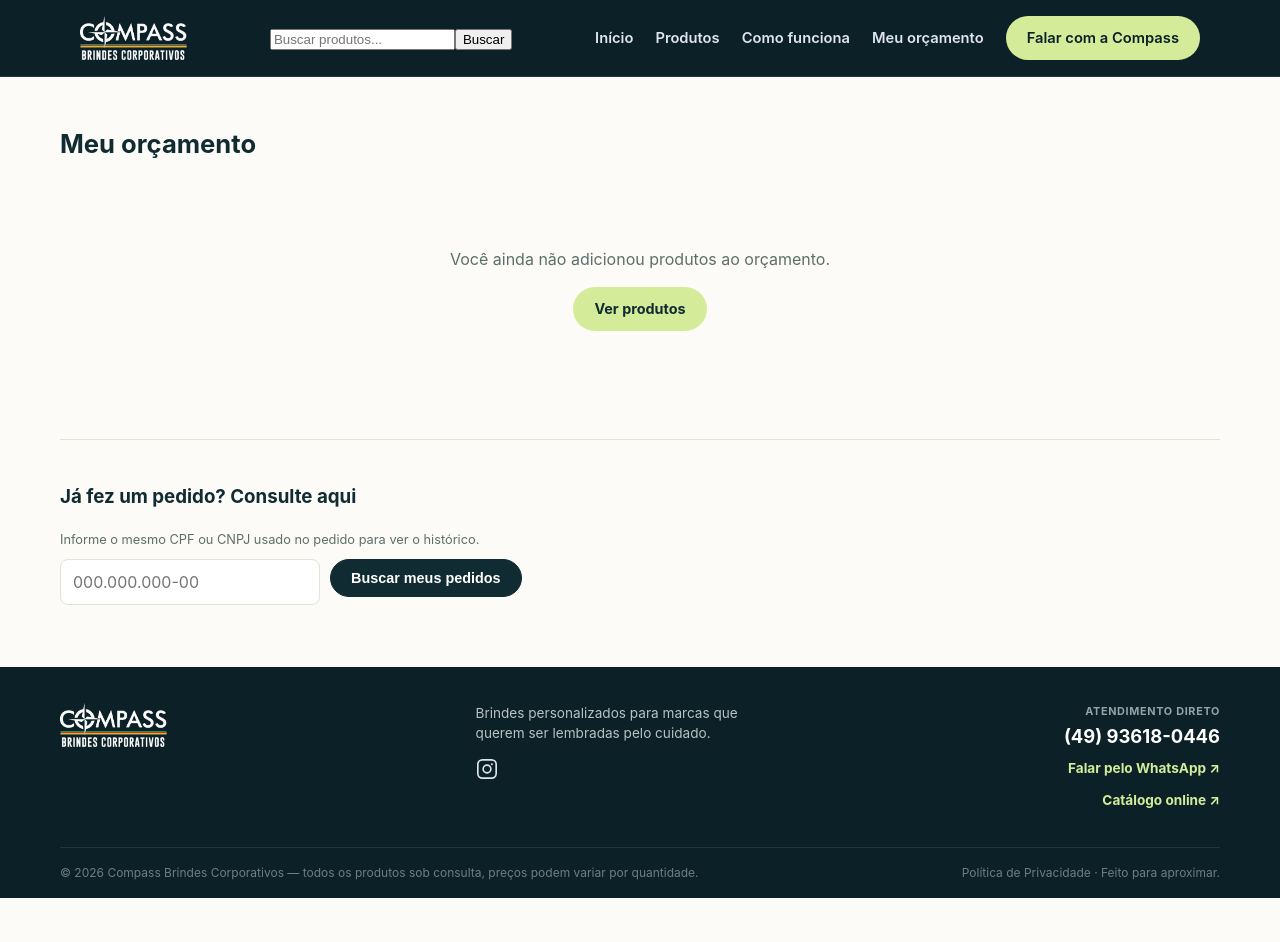
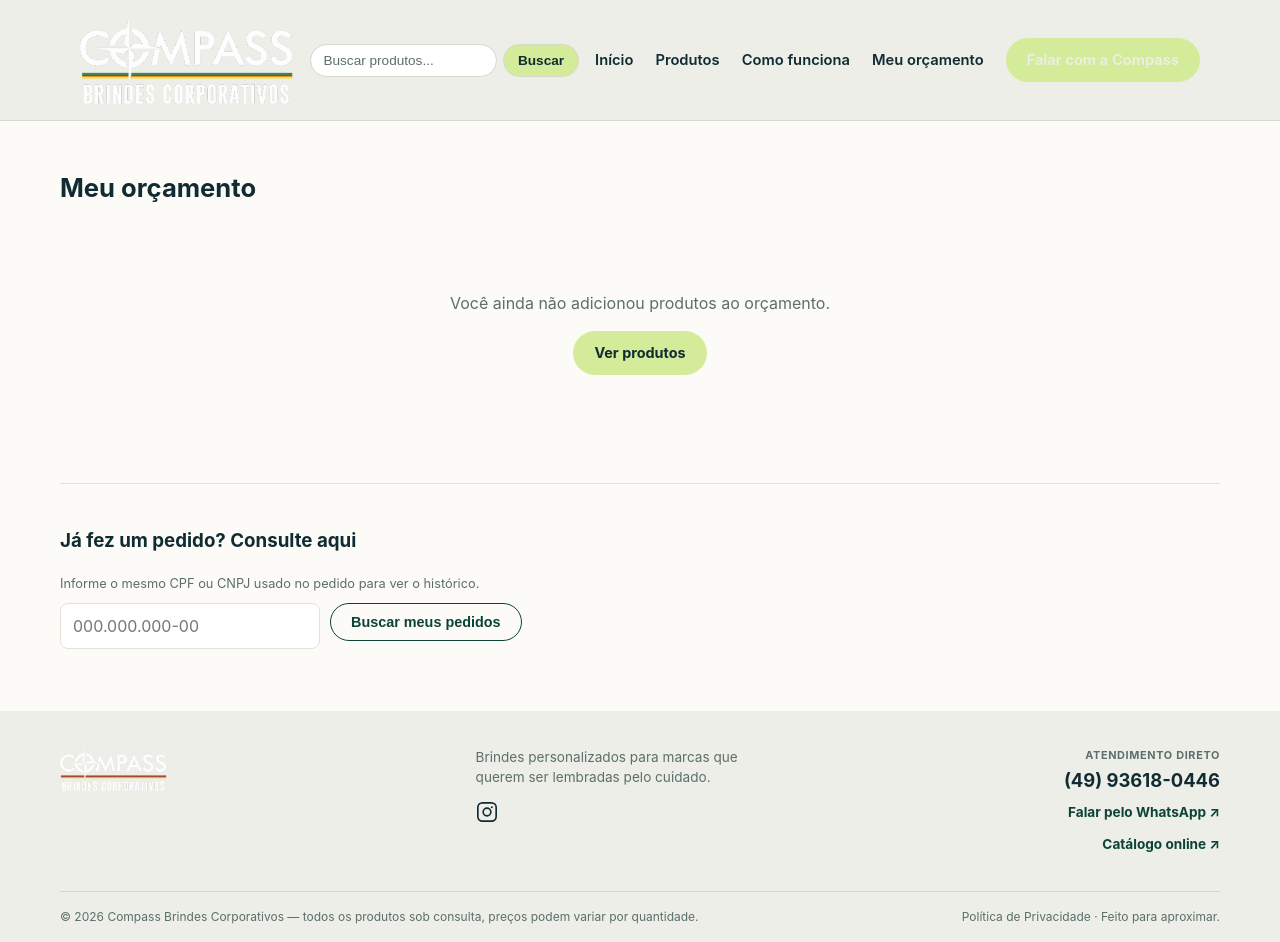
Before and after one commit to compassbrindes-stack/compass-brindes, a Next.js app: page /orcamento in a window 1280 px wide. Before the commit the page ends 898 px from the top, so only its background shows below. Built offline with nearby package versions, Linux system fonts and the light colour scheme.

Commit message:
Update globals.css

```diff
--- a/app/globals.css
+++ b/app/globals.css
@@ -9,12 +9,14 @@
   --radius: 14px;
   --max-width: 1160px;
 
-  --color-dark: #0b2027;
-  --color-dark-2: #102b32;
+  --color-dark: #eceee7;
+  --color-dark-2: #e1e4db;
   --color-accent: #d4ec9a;
   --color-accent-text: #102b32;
   --color-sage: #b9c9a8;
   --color-card-dark: #0f2a30;
+  --color-on-light: #102b32;
+  --color-on-light-muted: #5c6f6a;
 }
 
 * {
@@ -47,7 +49,7 @@ a {
 
 .site-header {
   background: var(--color-dark);
-  border-bottom: 1px solid #1c3941;
+  border-bottom: 1px solid #d5d8cd;
   position: sticky;
   top: 0;
   z-index: 20;
@@ -67,7 +69,7 @@ a {
 .logo {
   font-weight: 800;
   font-size: 1.15rem;
-  color: #ffffff;
+  color: var(--color-on-light);
   letter-spacing: 0.01em;
   display: flex;
   flex-direction: column;
@@ -75,12 +77,12 @@ a {
 }
 
 .logo span {
-  color: var(--color-accent);
+  color: var(--color-primary-dark);
   font-weight: 600;
   font-size: 0.62rem;
   text-transform: uppercase;
   letter-spacing: 0.08em;
-  border-top: 2px solid var(--color-accent);
+  border-top: 2px solid var(--color-primary-dark);
   margin-top: 3px;
   padding-top: 2px;
 }
@@ -95,11 +97,11 @@ a {
 .main-nav a {
   font-size: 0.92rem;
   font-weight: 600;
-  color: #dfe4ee;
+  color: var(--color-on-light);
 }
 
 .main-nav a:hover {
-  color: var(--color-accent);
+  color: var(--color-primary-dark);
 }
 
 .main-nav .btn {
@@ -128,28 +130,28 @@ a {
 }
 
 .btn-outline {
-  border-color: var(--color-dark-2);
-  color: #ffffff;
-  background: var(--color-dark-2);
+  border-color: var(--color-primary-dark);
+  color: var(--color-primary-dark);
+  background: transparent;
 }
 
 .btn-outline:hover {
-  border-color: var(--color-accent);
-  color: var(--color-accent);
-  background: var(--color-dark);
+  border-color: var(--color-primary-dark);
+  color: #ffffff;
+  background: var(--color-primary-dark);
 }
 
 .hero {
   padding: 72px 0 64px;
   background: var(--color-dark);
-  color: #ffffff;
+  color: var(--color-on-light);
 }
 
 .hero-eyebrow {
   display: flex;
   align-items: center;
   gap: 8px;
-  color: #dfe4ee;
+  color: var(--color-on-light-muted);
   font-weight: 700;
   font-size: 0.78rem;
   letter-spacing: 0.08em;
@@ -175,12 +177,12 @@ a {
 }
 
 .hero h1 em {
-  color: var(--color-accent);
+  color: var(--color-primary-dark);
   font-style: italic;
 }
 
 .hero p {
-  color: #b7c2c5;
+  color: var(--color-on-light-muted);
   max-width: 560px;
   margin: 0 0 24px;
 }
@@ -192,12 +194,24 @@ a {
   margin-bottom: 22px;
 }
 
+.hero-banner {
+  margin: -72px 0 40px;
+}
+
+.hero-banner img {
+  width: 100%;
+  display: block;
+  border-radius: 0 0 var(--radius) var(--radius);
+  object-fit: cover;
+  max-height: 420px;
+}
+
 .hero-stats {
   display: flex;
   gap: 24px;
   flex-wrap: wrap;
   font-size: 0.85rem;
-  color: #93a3a8;
+  color: var(--color-on-light-muted);
   font-weight: 600;
 }
 
@@ -275,8 +289,8 @@ a {
 
 .category-card:nth-child(4n) {
   background: var(--color-dark-2);
-  color: #ffffff;
-  border-color: transparent;
+  color: var(--color-on-light);
+  border-color: #d5d8cd;
 }
 
 .category-card__arrow {
@@ -285,7 +299,7 @@ a {
 }
 
 .category-card:nth-child(4n) .category-card__arrow {
-  color: var(--color-accent);
+  color: var(--color-primary-dark);
 }
 
 .product-grid {
@@ -450,7 +464,7 @@ a {
 .cta-final {
   background: var(--color-dark-2);
   padding: 56px 0;
-  color: #ffffff;
+  color: var(--color-on-light);
 }
 
 .cta-final__inner {
@@ -468,7 +482,7 @@ a {
 }
 
 .cta-final h2.accent {
-  color: var(--color-accent);
+  color: var(--color-primary-dark);
   font-style: italic;
   margin-top: 4px;
 }
@@ -478,7 +492,7 @@ a {
   margin-top: 0;
   padding: 0;
   background: var(--color-dark);
-  color: #b7c2c5;
+  color: var(--color-on-light-muted);
 }
 
 .site-footer__top {
@@ -495,7 +509,7 @@ a {
 }
 
 .site-footer__contact .label {
-  color: #93a3a8;
+  color: var(--color-on-light-muted);
   font-size: 0.68rem;
   font-weight: 700;
   letter-spacing: 0.06em;
@@ -503,22 +517,22 @@ a {
 }
 
 .site-footer__contact .phone {
-  color: #ffffff;
+  color: var(--color-on-light);
   font-size: 1.15rem;
   font-weight: 700;
   margin: 4px 0;
 }
 
 .site-footer__contact a {
-  color: var(--color-accent);
+  color: var(--color-primary-dark);
   font-size: 0.85rem;
   font-weight: 700;
 }
 
 .site-footer__bottom {
-  border-top: 1px solid #1c3941;
+  border-top: 1px solid #d5d8cd;
   padding: 16px 0;
-  color: #6c7f83;
+  color: var(--color-on-light-muted);
   font-size: 0.75rem;
   display: flex;
   justify-content: space-between;
@@ -597,6 +611,44 @@ a {
   display: block;
 }
 
+.logo-img--header {
+  height: 88px;
+}
+
+.site-search {
+  display: flex;
+  align-items: center;
+  gap: 6px;
+  flex: 1;
+  max-width: 320px;
+  min-width: 160px;
+}
+
+.site-search input[type="search"] {
+  width: 100%;
+  padding: 8px 12px;
+  border-radius: 999px;
+  border: 1px solid #d5d8cd;
+  background: #ffffff;
+  color: var(--color-on-light);
+  font-size: 0.85rem;
+}
+
+.site-search input[type="search"]::placeholder {
+  color: var(--color-on-light-muted);
+}
+
+.site-search button {
+  padding: 8px 14px;
+  border-radius: 999px;
+  border: 1px solid #d5d8cd;
+  background: var(--color-accent);
+  color: var(--color-accent-text);
+  font-weight: 650;
+  font-size: 0.85rem;
+  cursor: pointer;
+}
+
 .site-footer__social {
   display: flex;
   gap: 14px;
@@ -604,13 +656,13 @@ a {
 }
 
 .site-footer__social a {
-  color: #dfe4ee;
+  color: var(--color-on-light);
   display: inline-flex;
   transition: color 0.15s ease;
 }
 
 .site-footer__social a:hover {
-  color: var(--color-accent);
+  color: var(--color-primary-dark);
 }
 
 .produtos-filters {
```
